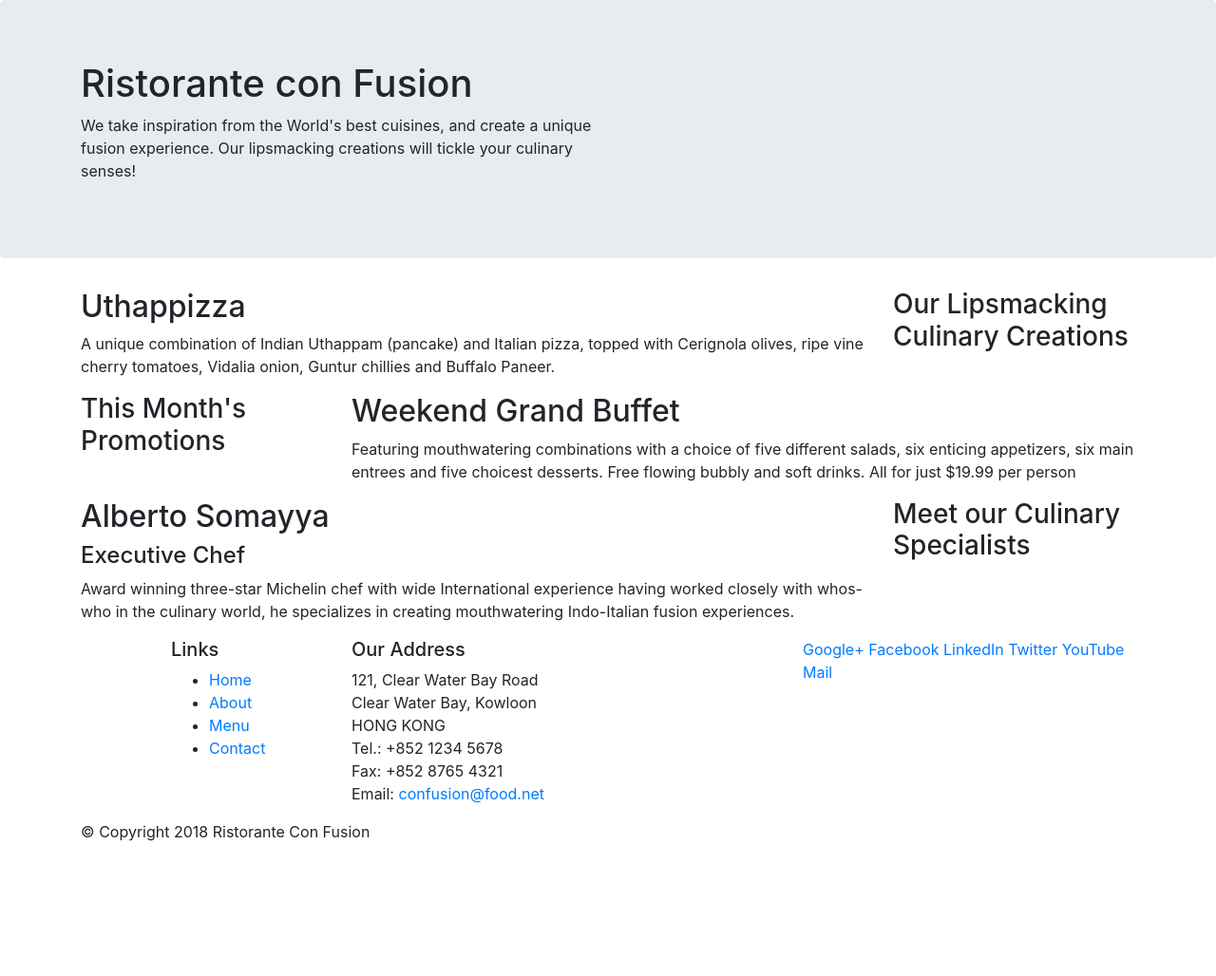
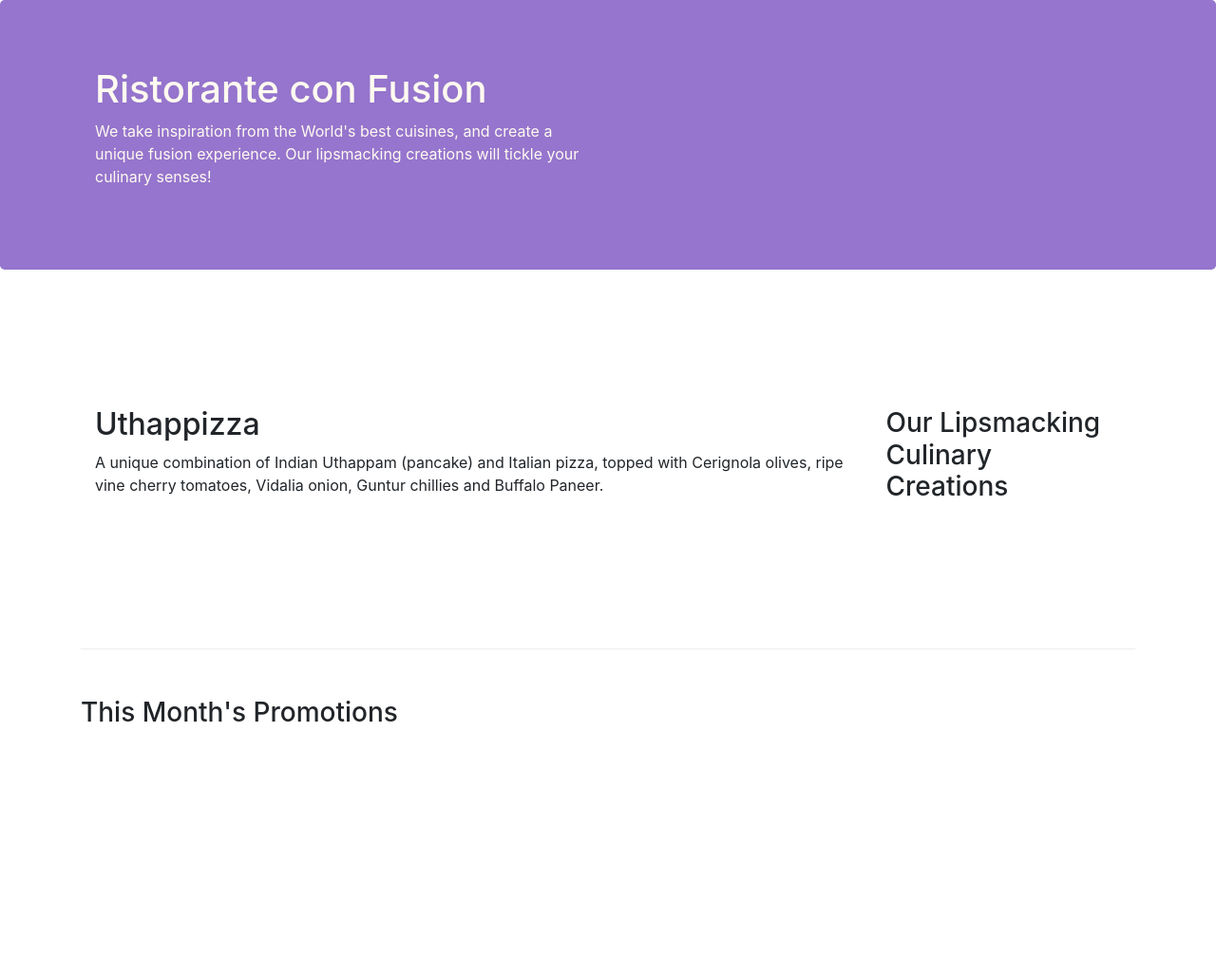
Before and after one commit to bushki/bootstrap4, a website: page index.html in a window 1280 px wide. Shown: the top 1028 px of the page at 95% size. Before the commit the page ends 904 px from the top, so only its background shows below. Drawn offline with nearby package versions, Linux system fonts and the light colour scheme.

Commit message:
Boostrap grid Part 2

```diff
--- /dev/null
+++ b/css/styles.css
@@ -0,0 +1,35 @@
+.row-header
+{
+    margin: 0px auto;
+    padding: 0xp auto;
+}
+
+.row-content
+{
+    margin: 0px auto;
+    padding: 50px 0px 50px 0px;
+    border-bottom: 1px ridge;
+    min-height: 400px;
+}
+
+.footer
+{
+    background-color: #D1C4E9;
+    margin: 0px auto;
+    padding: 20px 0px 20px 0px;
+}
+
+.jumbotron
+{
+    padding: 70px 30px 70px 30px;
+    margin: 0px auto;
+    background-color: #9575CD;
+    color: floralwhite;
+}
+
+.address
+{
+    font-size: 80%;
+    margin: 0px;
+    color: #0f0f0f;
+}
--- a/index.html
+++ b/index.html
@@ -9,6 +9,7 @@
 
        <!-- Bootstrap CSS -->
        <link rel="stylesheet" href="node_modules/bootstrap/dist/css/bootstrap.min.css">
+       <link rel="stylesheet" href="css/styles.css">
     <title>Ristorante Con Fusion</title>
 </head>
 
@@ -16,7 +17,7 @@
 
     <header class="jumbotron">
         <div class="container">
-            <div class="row">
+            <div class="row row-header">
                 <div class="col-12 col-sm-6">
                     <h1>Ristorante con Fusion</h1>
                     <p>We take inspiration from the World's best cuisines, and create a unique fusion experience. Our lipsmacking creations will tickle your culinary senses!</p>
@@ -28,7 +29,7 @@
     </header>
 
     <div class="container">
-        <div class="row">
+        <div class="row row-content align-items-center">
             <div class="col-12 col-sm-4 order-sm-last col-md-3">
                 <h3>Our Lipsmacking Culinary Creations</h3>
             </div>
@@ -39,7 +40,7 @@
         </div>
 
 
-        <div class="row">
+        <div class="row row-content align-items-center>
             <div class="col-12 col-sm-4 col-md-3">
                 <h3>This Month's Promotions</h3>
             </div>
@@ -49,7 +50,7 @@
             </div>
         </div>
 
-        <div class="row">
+        <div class="row row-content align-items-center">
             <div class="col-12 col-sm-4 order-sm-last col-md-3">
                 <h3>Meet our Culinary Specialists</h3>
             </div>
@@ -61,12 +62,12 @@
         </div>
     </div>
 
-    <footer>
+    <footer class="footer">
         <div class="container">
             <div class="row">
                 <div class="col-4 offset-1 col-sm-2">
                     <h5>Links</h5>
-                    <ul>
+                    <ul class="list-unstyled">
                         <li><a href="#">Home</a></li>
                         <li><a href="#">About</a></li>
                         <li><a href="#">Menu</a></li>
@@ -84,8 +85,8 @@
 		              Email: <a href="mailto:confusion@food.net">confusion@food.net</a>
 		           </address>
                 </div>
-                <div class="col-12 col-sm-4">
-                    <div>
+                <div class="col-12 col-sm-4 align-self-center">
+                    <div class="text-center">
                         <a href="http://google.com/+">Google+</a>
                         <a href="http://www.facebook.com/profile.php?id=">Facebook</a>
                         <a href="http://www.linkedin.com/in/">LinkedIn</a>
@@ -95,7 +96,7 @@
                     </div>
                 </div>
            </div>
-           <div class="row">
+           <div class="row justify-content-center">
                 <div class="col-auto">
                     <p>© Copyright 2018 Ristorante Con Fusion</p>
                 </div>
```
